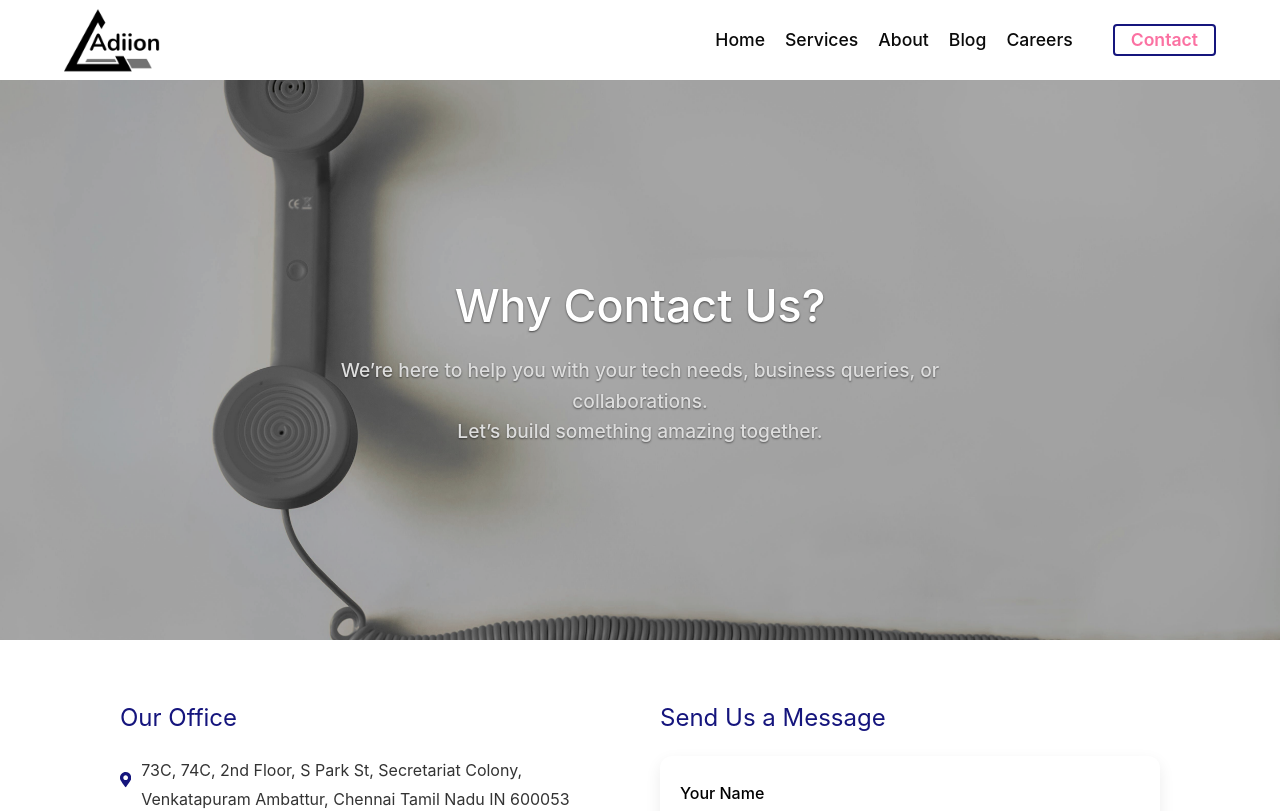
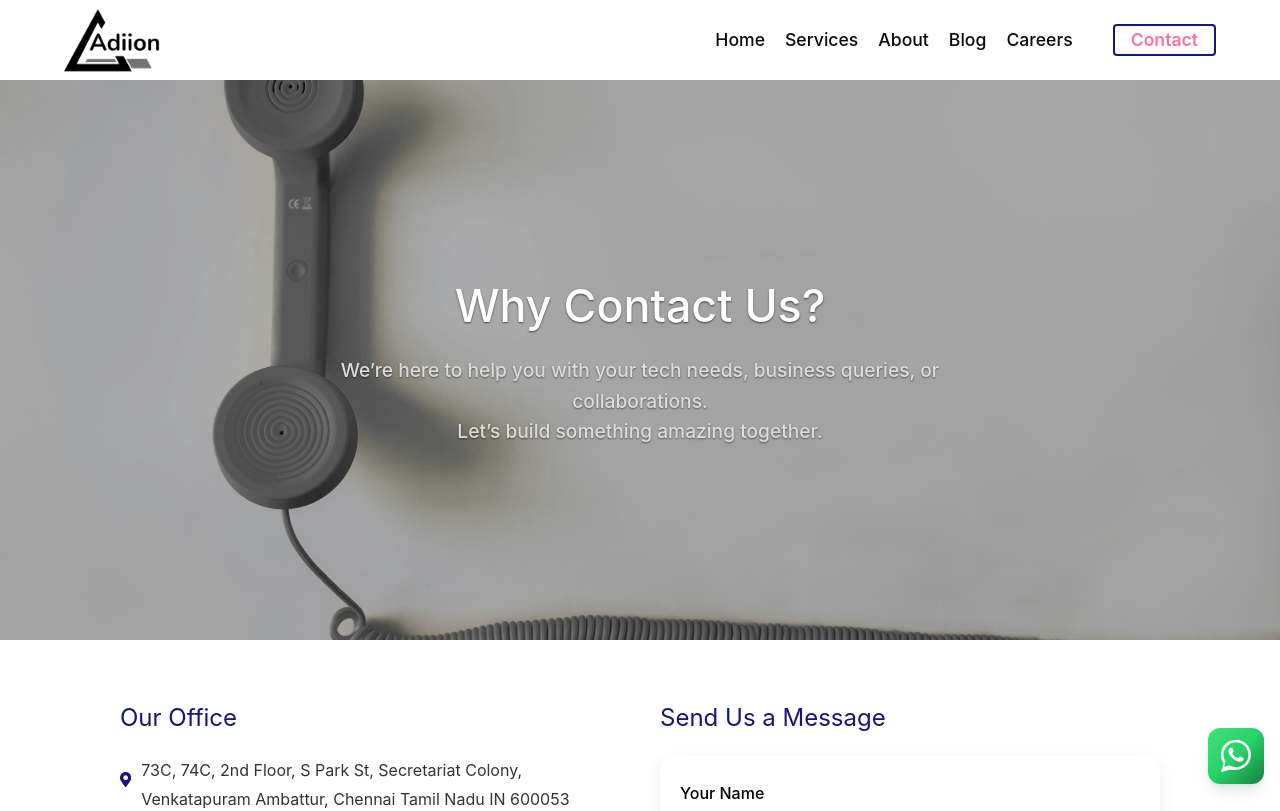
Before and after one commit to ryavee/Adiion-main, a React (Create React App) app: page /contact in a window 1280 px wide. Shown: the top 811 px of the page. Built offline with nearby package versions, Linux system fonts and the light colour scheme.

Commit message:
Added WhatsApp floating button component and integrated into App.js

```diff
--- a/src/App.js
+++ b/src/App.js
@@ -9,6 +9,7 @@ import About from './Pages/About/About';
 import Blog from './Pages/Blog/Blog';
 import Careers from './Pages/Careers/Careers';
 import Contact from './Pages/Contact/Contact';
+import WhatsAppButton from './components/WhatsAppButton/WhatsAppButton';
 //IMPORTING APPDEVELOPMENT
 function App() {
   return (
@@ -30,6 +31,7 @@ function App() {
       </main>
 
       <Footer />
+      <WhatsAppButton />
     </Router>
   );
 }
--- /dev/null
+++ b/src/components/WhatsAppButton/WhatsAppButton.jsx
@@ -0,0 +1,28 @@
+import React from "react";
+
+const WhatsAppButton = () => {
+  return (
+    <a
+      href="https://wa.me/917029395817"
+      target="_blank"
+      rel="noopener noreferrer"
+      className="fixed bottom-4 right-4
+                 rounded-xl shadow-lg transition-all duration-300 z-50 flex items-center justify-center
+                 w-12 h-12 sm:w-14 sm:h-14
+                 bg-gradient-to-br from-green-400 via-[#25D366] to-green-700
+                 hover:scale-110"
+    >
+      {/* ✅ Bigger icon inside same button size */}
+      <svg
+        xmlns="http://www.w3.org/2000/svg"
+        viewBox="0 0 32 32"
+        className="w-9 h-9 sm:w-10 sm:h-10"
+        fill="white"
+      >
+        <path d="M16 3C9.373 3 4 8.373 4 15c0 2.643.845 5.088 2.276 7.087L4 29l7.145-2.262A11.94 11.94 0 0 0 16 27c6.627 0 12-5.373 12-12S22.627 3 16 3zm0 22a9.935 9.935 0 0 1-5.063-1.378l-.363-.214-4.25 1.344 1.385-4.135-.237-.377A9.944 9.944 0 0 1 6 15c0-5.514 4.486-10 10-10s10 4.486 10 10-4.486 10-10 10zm5.469-7.66c-.297-.149-1.758-.867-2.031-.967s-.469-.149-.664.15-.762.966-.934 1.164-.344.224-.641.075c-.297-.149-1.255-.463-2.39-1.475-.883-.788-1.48-1.761-1.653-2.059-.172-.297-.018-.458.13-.606.134-.133.298-.346.446-.52.149-.174.199-.298.298-.497.099-.198.05-.373-.025-.522s-.664-1.603-.911-2.196c-.24-.577-.484-.498-.664-.508-.172-.009-.372-.011-.572-.011-.199 0-.522.075-.796.373-.274.298-1.045 1.02-1.045 2.486s1.07 2.876 1.219 3.074c.149.198 2.106 3.218 5.106 4.508.714.308 1.27.492 1.704.63.715.228 1.365.196 1.879.119.573-.085 1.758-.719 2.006-1.412.248-.694.248-1.289.173-1.412-.074-.124-.272-.198-.57-.347z"/>
+      </svg>
+    </a>
+  );
+};
+
+export default WhatsAppButton;
```
